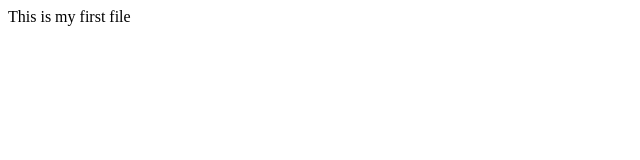
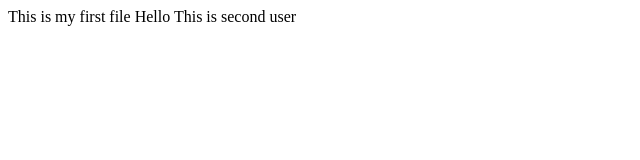
Before and after one commit to prahi001/DevOps, a plain HTML site: page Index.html in a window 1280 px wide. Shown: the whole page, without its empty margins (0-640 px from the left). Drawn offline with Linux system fonts and the light colour scheme.

Commit message:
Added Second Line

```diff
--- a/Index.html
+++ b/Index.html
@@ -1,3 +1,4 @@
 <html>
 This is my first file
+  Hello This is second user
 </html>
```
